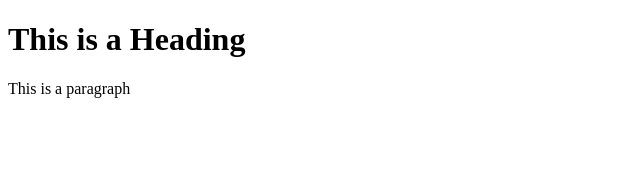
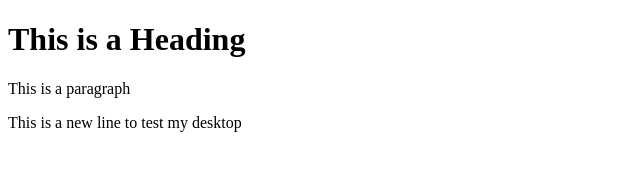
Before and after one commit to AKoornneefFleming/a3web, a plain HTML site: page index.html in a window 1280 px wide. Shown: the whole page, without its empty margins (0-640 px from the left). Drawn offline with Linux system fonts and the light colour scheme.

Commit message:
version0.2 -Test edit commit from desktop VSCode

```diff
--- a/index.html
+++ b/index.html
@@ -7,6 +7,7 @@
 
 <h1>This is a Heading</h1>
 <p>This is a paragraph</p>
+<p>This is a new line to test my desktop</p>
 
 </body>
 </html>
```
